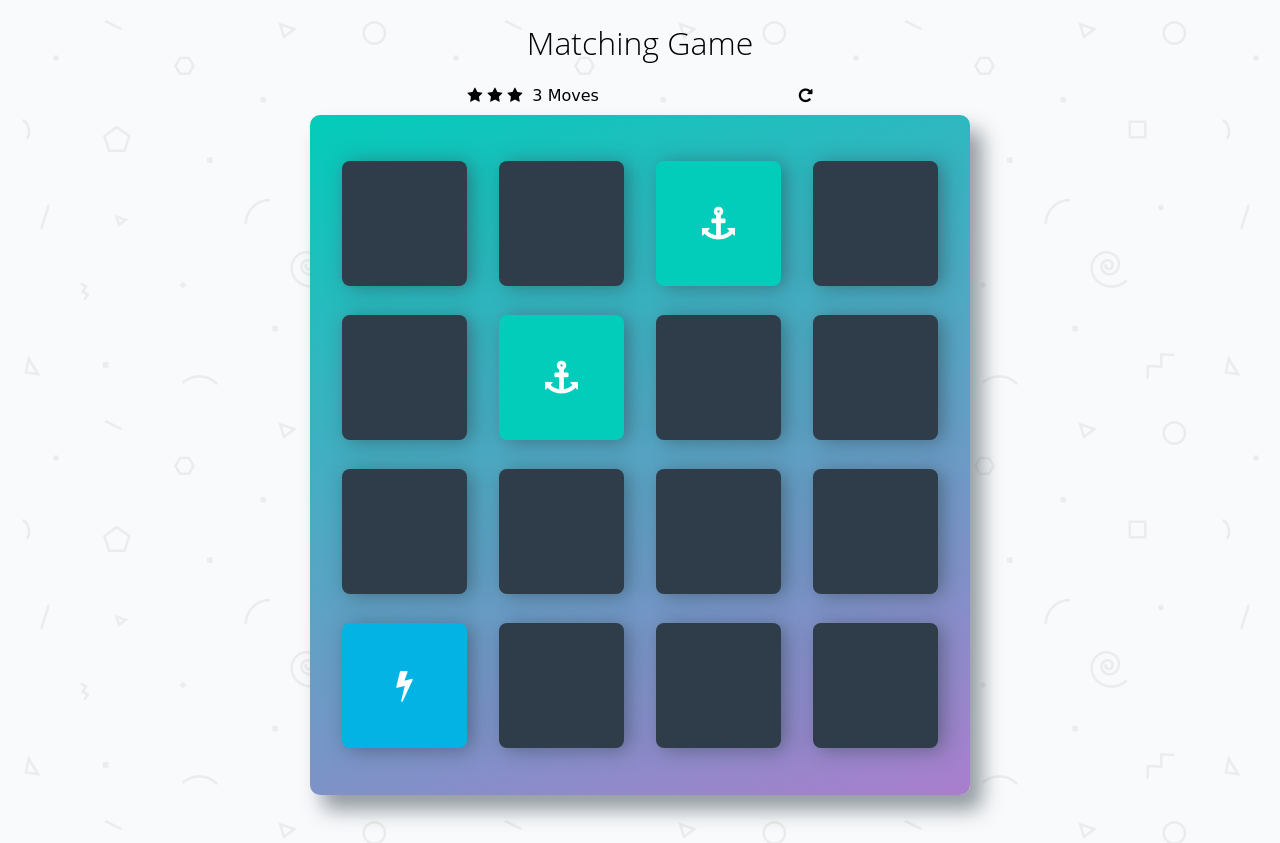
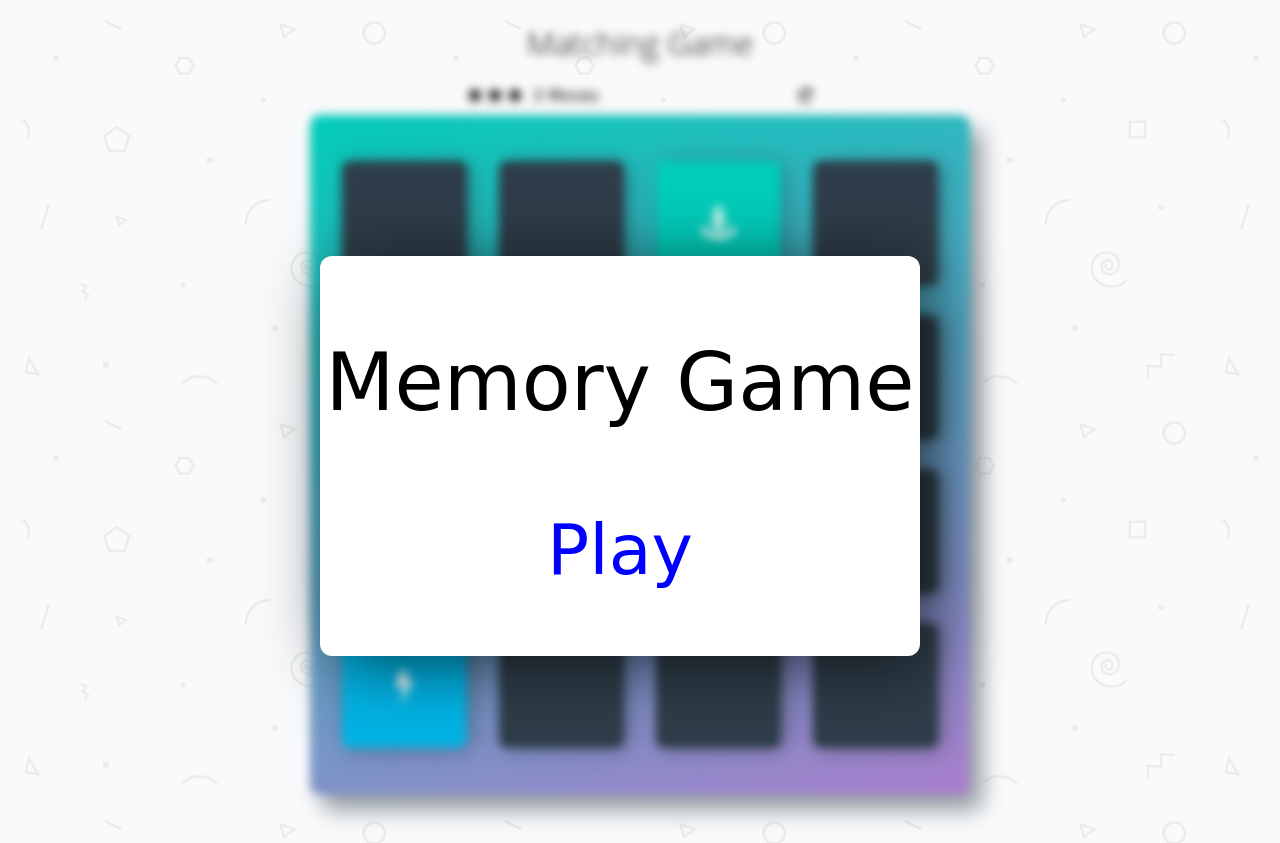
Before and after one commit to DaniStanculescu/Memory-Game, a plain HTML site: page index.html in a window 1280 px wide. Drawn offline with Linux system fonts and the light colour scheme; a web font is replaced by a local one.

Commit message:
Making the start pannel for the game

```diff
--- a/css/app.css
+++ b/css/app.css
@@ -1,3 +1,5 @@
+@import url(https://fonts.googleapis.com/css?family=Sue+Ellen+Francisco rel="stylesheet");
+
 html {
     box-sizing: border-box;
 }
@@ -14,6 +16,7 @@ body {
     height: 100%;
     margin: 0;
     padding: 0;
+
 }
 
 body {
@@ -26,6 +29,7 @@ body {
     justify-content: center;
     align-items: center;
     flex-direction: column;
+
 }
 
 h1 {
@@ -107,3 +111,33 @@ h1 {
     float: right;
     cursor: pointer;
 }
+
+.initGame{
+   position:absolute;
+  margin-left: 25%;
+  height: 400px;
+  width: 600px;
+  margin-top: 20%;
+  background-color: #ffff;
+  z-index: 10;
+  text-align: center;
+  -webkit-box-shadow: 11px 9px 72px -7px rgba(0,0,0,0.75);
+  -moz-box-shadow: 11px 9px 72px -7px rgba(0,0,0,0.75);
+  box-shadow: 11px 9px 72px -7px rgba(0,0,0,0.75);
+ -webkit-border-radius: 12px;
+ -moz-border-radius: 12px;
+  border-radius: 12px;
+
+}
+
+.play-button{
+  cursor: pointer;
+  font-size: 70px;
+  color: blue;
+  font-family: 'Permanent Marker', cursive;
+}
+
+.game-title{
+  font-family: 'Sue Ellen Francisco',cursive;
+   font-size: 80px;
+}
--- a/js/app.js
+++ b/js/app.js
@@ -25,6 +25,32 @@ function shuffle(array) {
     return array;
 }
 
+let symbols = ["diamond","diamond","paper-plane-o","paper-plane-o","anchor","anchor","bolt","bolt",
+"cube","cube","leaf","leaf","bicycle","bicycle","bomb","bomb"];
+
+//Making the function for game restart
+let cardNames;
+
+function startGame()
+{
+   const container=document.querySelector('.container');
+   container.style.filter='';
+  const startPannel=document.querySelector('.initGame');
+  startPannel.remove();
+  shuffle(symbols);
+}
+
+ function initGame(){
+
+  const container=document.querySelector('.container');
+  const startPannel='<div class="initGame"><p class="game-title">Memory Game</p><p class="play-button">Play</p></div>';
+  document.body.insertAdjacentHTML('afterbegin',startPannel);
+  container.style.filter='blur(5px)';
+  const playButton=document.querySelector('.play-button');
+  playButton.addEventListener('click',startGame)
+}
+
+initGame();
 
 /*
  * set up the event listener for a card. If a card is clicked:
```
Also changed, not shown: index.html (line endings or trailing spaces).
